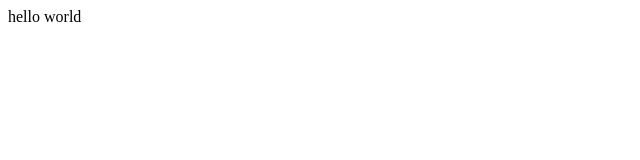
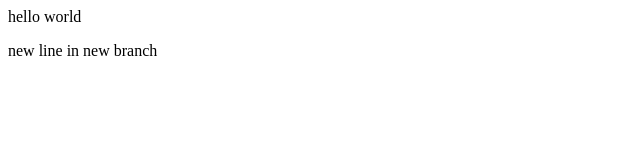
Before and after one commit to Akasho09/akash1, a plain HTML site: page index.html in a window 1280 px wide. Shown: the whole page, without its empty margins (0-640 px from the left). Drawn offline with Linux system fonts and the light colour scheme.

Commit message:
new feature in new branch

```diff
--- a/index.html
+++ b/index.html
@@ -1 +1,2 @@
 <p>hello world</p>
+<p>new line in new branch</p>
```
